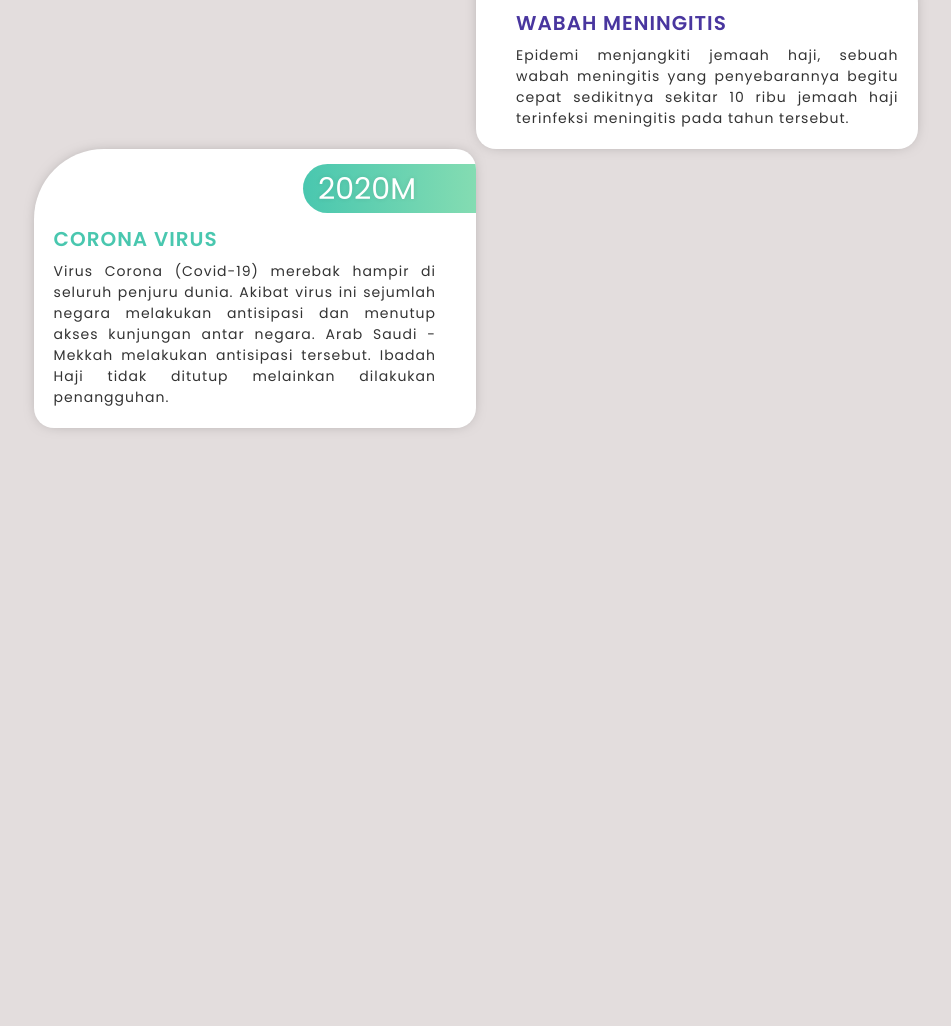
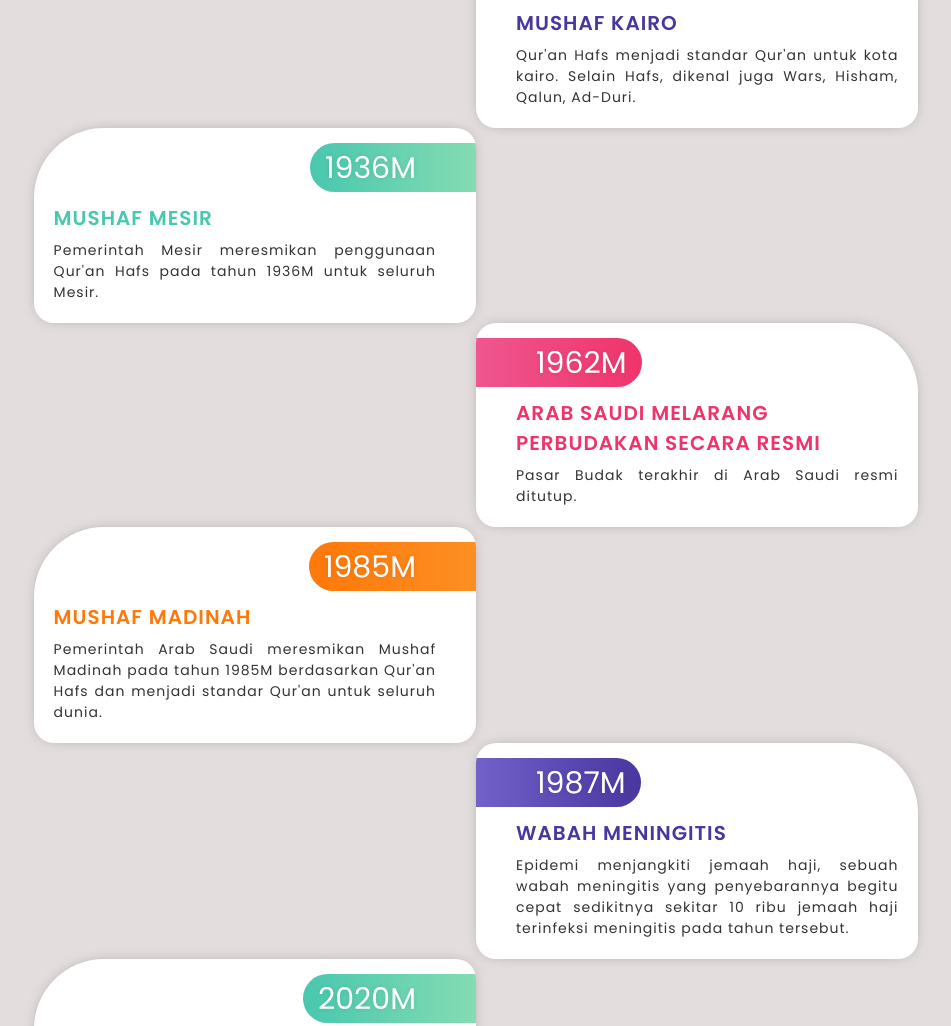
Before and after one commit to si294r/history-timeline, a plain HTML site: page index.html in a window 1280 px wide. Shown: the part 7346-8372 px from the top of the page, without its empty margins (164-1115 px from the left). Before the commit the page ends 7844 px from the top, so only its background shows below. Drawn offline with nearby package versions, Linux system fonts and the light colour scheme.

Commit message:
Update index.html

```diff
--- a/index.html
+++ b/index.html
@@ -420,6 +420,53 @@
                         <div class="timeline">
                             <a href="#" class="timeline-content">
                                 <div class="timeline-icon">
+                                    1924M
+                                </div>
+                                <h3 class="title">Mushaf Kairo</h3>
+                                <p class="description">
+                                    Qur'an Hafs menjadi standar Qur'an untuk kota kairo. Selain Hafs,
+                                    dikenal juga Wars, Hisham, Qalun, Ad-Duri.
+                                </p>
+                            </a>
+                        </div>
+                        <div class="timeline">
+                            <a href="#" class="timeline-content">
+                                <div class="timeline-icon">
+                                    1936M
+                                </div>
+                                <h3 class="title">Mushaf Mesir</h3>
+                                <p class="description">
+                                    Pemerintah Mesir meresmikan penggunaan Qur'an Hafs pada tahun 1936M
+                                    untuk seluruh Mesir.
+                                </p>
+                            </a>
+                        </div>
+                        <div class="timeline">
+                            <a href="#" class="timeline-content">
+                                <div class="timeline-icon">
+                                    1962M
+                                </div>
+                                <h3 class="title">Arab Saudi melarang perbudakan secara resmi</h3>
+                                <p class="description">
+                                    Pasar Budak terakhir di Arab Saudi resmi ditutup.
+                                </p>
+                            </a>
+                        </div>
+                        <div class="timeline">
+                            <a href="#" class="timeline-content">
+                                <div class="timeline-icon">
+                                    1985M
+                                </div>
+                                <h3 class="title">Mushaf Madinah</h3>
+                                <p class="description">
+                                    Pemerintah Arab Saudi meresmikan Mushaf Madinah pada tahun 1985M berdasarkan Qur'an Hafs
+                                    dan menjadi standar Qur'an untuk seluruh dunia.
+                                </p>
+                            </a>
+                        </div>
+                        <div class="timeline">
+                            <a href="#" class="timeline-content">
+                                <div class="timeline-icon">
                                     1987M
                                 </div>
                                 <h3 class="title">Wabah Meningitis</h3>
```
